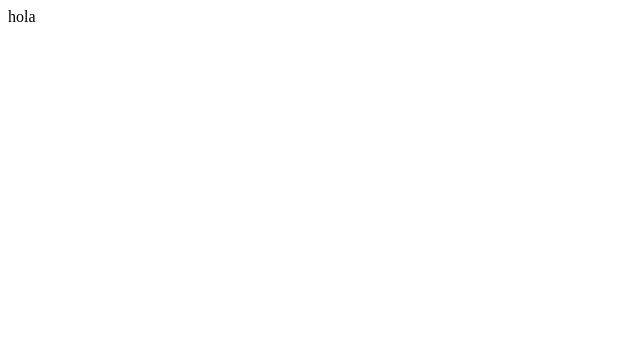
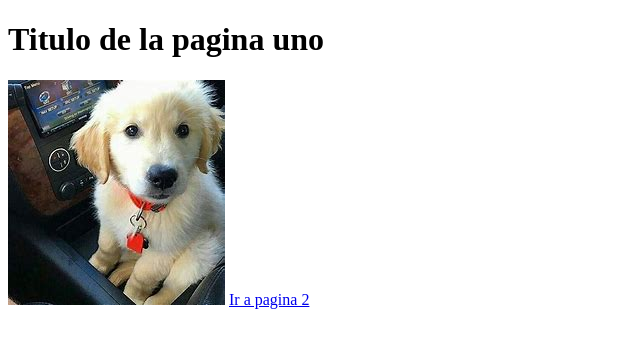
Before and after one commit to maantoine16/Programacion_web_1_2021, a plain HTML site: page index.html in a window 1280 px wide. Shown: the whole page, without its empty margins (0-640 px from the left). Drawn offline with Linux system fonts and the light colour scheme.

Commit message:
pagina dos hipervinculo e imagen

```diff
--- a/index.html
+++ b/index.html
@@ -1,4 +1,11 @@
 <!DOCTYPE html>
 <html>
-    hola
+    <head>
+      <title>Mi primera pagina </title>
+    </head>
+    <body>
+      <h1>Titulo de la pagina uno </h1>
+      <img src="img/perrito.jpg"/>
+      <a href="dos.html"> Ir a pagina 2</a>
+    </body>
 </html>
```
Also changed, not shown: dos.html (added, +12 -0 lines), img/perrito.jpg (added).
